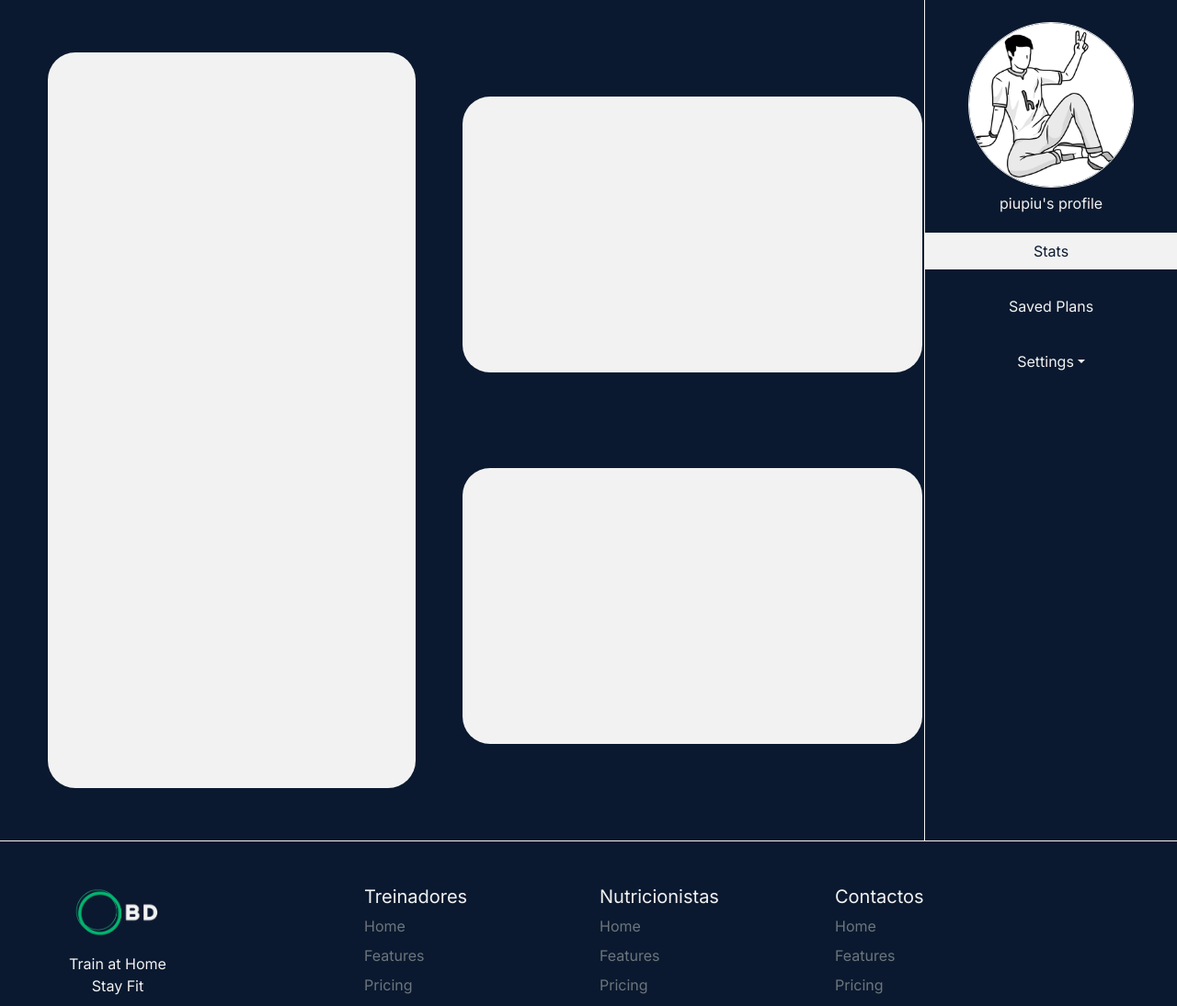
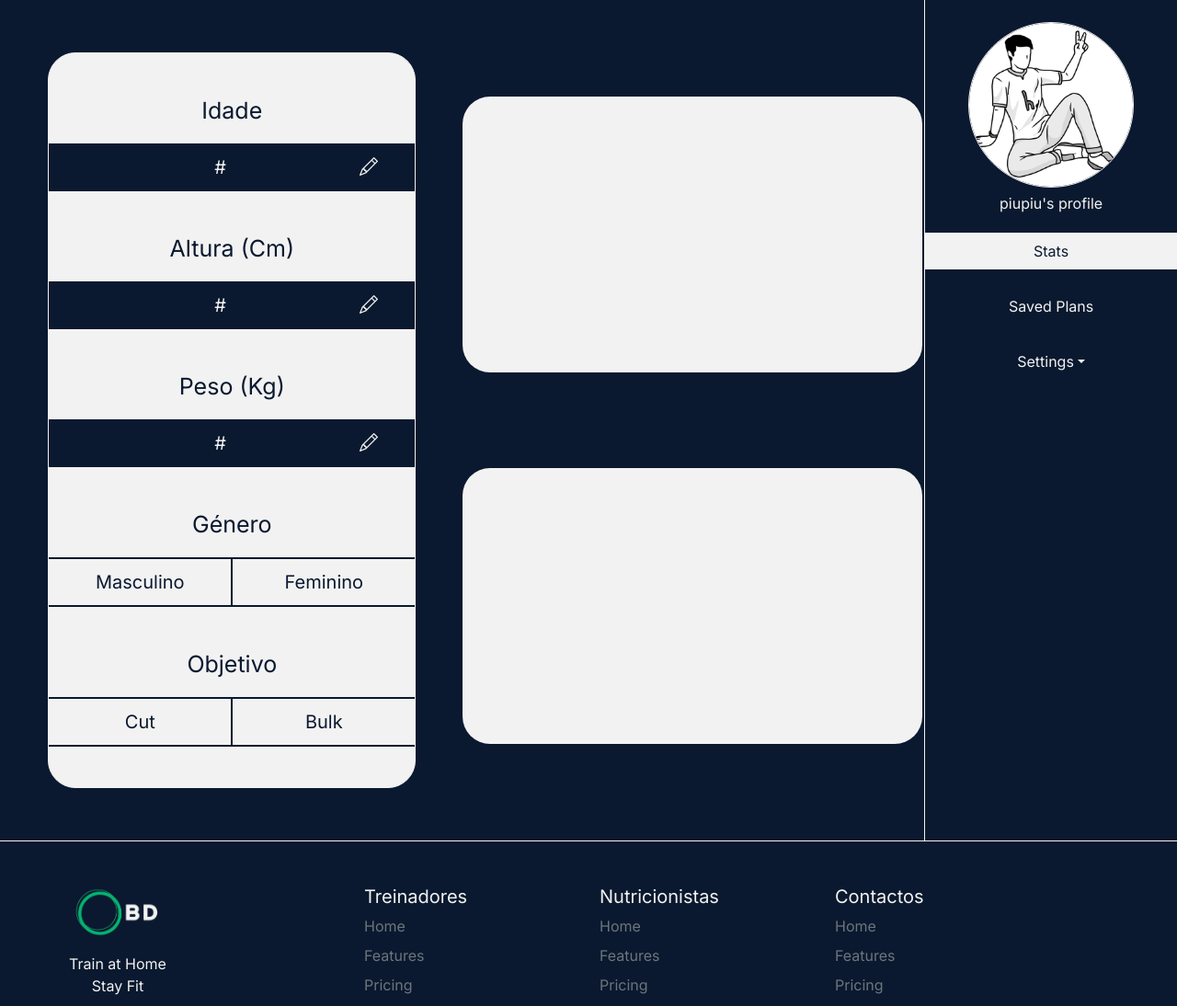
Before and after one commit to AfonsoLob/Built-Different, a Flask app: page /profile in a window 1280 px wide. Shown: the part 76-1170 px from the top of the page at 92% size. Run offline with Flask 3, Linux system fonts and the light colour scheme; a user stored in the database is signed in; some libraries are stand-ins or nearby versions.

Commit message:
Profile Statistics Column and options selection

```diff
--- a/website/static/css/profile.css
+++ b/website/static/css/profile.css
@@ -42,9 +42,78 @@
 }
 .stats-col{
     background-color: #f2f2f2;
+    border: 1px solid #f2f2f2;
     border-radius: 30px;
     width: 400px;
     height: 800px;
+    display: flex;
+    flex-direction: column;
+    justify-content: space-evenly;
+    align-items: center;
+    text-align: center;
+    color: #0A192F;
+}
+.statistic{
+    display: flex;
+    flex-direction: column;
+    text-align: center;
+    justify-content: center;
+    width: 100%;
+    font-size: 20px;
+}
+.statistic p{
+    font-size: 25px;
+}
+.stats-value{
+    background-color: #0A192F;
+    color: #f2f2f2;
+    width: 100%;
+    padding: 10px 0px;
+}
+.stats-input{
+    text-align: center;
+    width: auto;
+    background-color: #0A192F;
+    color: #f2f2f2;
+    border: none;
+}
+.stats-options{
+    display: flex;
+    justify-content: center;
+    text-align: center;
+}
+.option{
+    flex: 1;
+    padding: 10px 0px;
+    border: 2px solid #0A192F;
+    background: linear-gradient(to left, #f2f2f2 50%, #0a192f 50%) right;
+    background-size: 200%;
+    transition: 500ms;
+}
+.option:not(.is-selected):hover{
+    cursor: pointer;
+    box-shadow: #0a192f 0px 0px 10px 0px;
+}
+.option.opt1{
+    background: linear-gradient(to right, #f2f2f2 50%, #0a192f 50%) left;
+    background-size: 200%;
+}
+.option.opt2{
+    background: linear-gradient(to left, #f2f2f2 50%, #0a192f 50%) right;
+    background-size: 200%;
+}
+.is-selected.opt1{
+    color: #f2f2f2;
+    background-position: right !important;
+}
+.is-selected.opt2{
+    color: #f2f2f2;
+    background-position: left !important;
+}
+@keyframes get-selected {
+    100%{
+        background-color: #0A192F;
+    }
 }
     /* Right Side */
 .personal-results{
--- a/website/static/javascript/profile.js
+++ b/website/static/javascript/profile.js
@@ -29,3 +29,23 @@ linksArray.forEach(link => {
         })
     }
 });
+
+
+let el_options = document.getElementsByClassName('option');
+let array_options = Array.from(el_options);
+
+array_options.forEach(option => {
+    option.addEventListener('click', function(){
+        let option_family = option.classList[1]
+        let familiar_options = document.getElementsByClassName(option_family)
+        for(let i=0; i<familiar_options.length; i++){
+            if(familiar_options[i] == option){
+                familiar_options[i].classList.add('is-selected');
+            }
+            else{
+                familiar_options[i].classList.remove('is-selected');
+            }
+        }
+
+    })
+});
--- a/website/templates/profile.html
+++ b/website/templates/profile.html
@@ -1,5 +1,5 @@
 {% extends "base.html" %}
-{% block title %}Profile{% endblock %}
+{% block title %}Profile - Built Different{% endblock %}
 {% block head %}
     <link rel="stylesheet" href="{{url_for('static', filename='css/profile.css')}}">
 {% endblock %}
@@ -13,7 +13,49 @@
             <div class="content is-selected" id="profile-stats">
                 <div class="personal-stats">
                     <div class="stats-col">
-
+                        <div class="statistic">
+                            <p>Idade</p>
+                            <div class="stats-value">
+                                <input class="stats-input" value="#">
+                                <i class="bi bi-pencil"></i>
+                            </div>
+                        </div>
+                        <div class="statistic">
+                            <p>Altura (Cm)</p>
+                            <div class="stats-value">
+                                <input class="stats-input" value="#">
+                                <i class="bi bi-pencil"></i>
+                            </div>
+                        </div>
+                        <div class="statistic">
+                            <p>Peso (Kg)</p>
+                            <div class="stats-value">
+                                <input class="stats-input" value="#">
+                                <i class="bi bi-pencil"></i>
+                            </div>
+                        </div>
+                        <div class="statistic">
+                            <p>Género</p>
+                            <div class="stats-options">
+                                <div class="option gender opt1" style="border-left: none; border-right: solid #0a192f 1px !important;">
+                                    Masculino
+                                </div>
+                                <div class="option gender opt2" style="border-right: none; border-left: solid #0a192f 1px !important;">
+                                    Feminino
+                                </div>
+                            </div>
+                        </div>
+                        <div class="statistic">
+                            <p>Objetivo</p>
+                            <div class="stats-options">
+                                <div class="option objective opt1" style="border-left: none; border-right: solid #0a192f 1px !important;">
+                                    Cut
+                                </div>
+                                <div class="option objective opt2" style="border-right: none; border-left: solid #0a192f 1px !important;">
+                                    Bulk
+                                </div>
+                            </div>
+                        </div>
                     </div>
                 </div>
                 <div class="personal-results">
```
